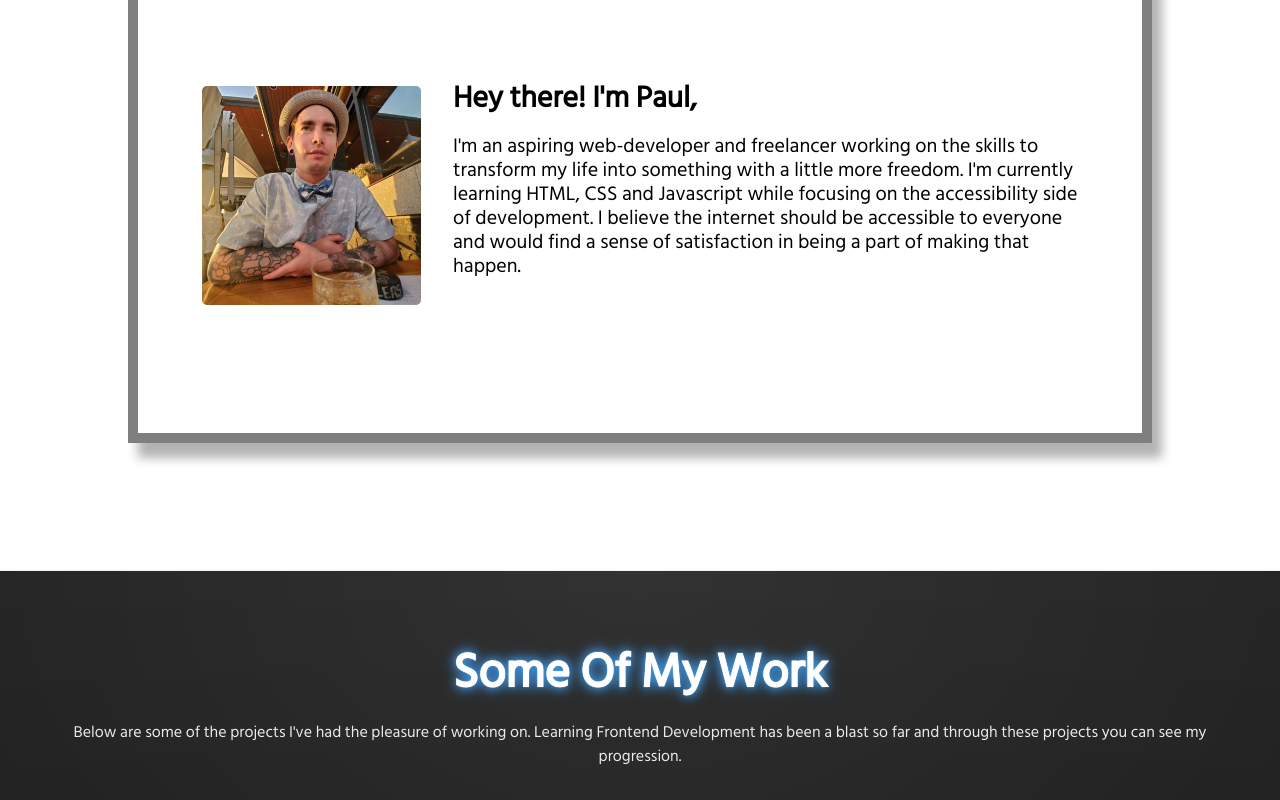
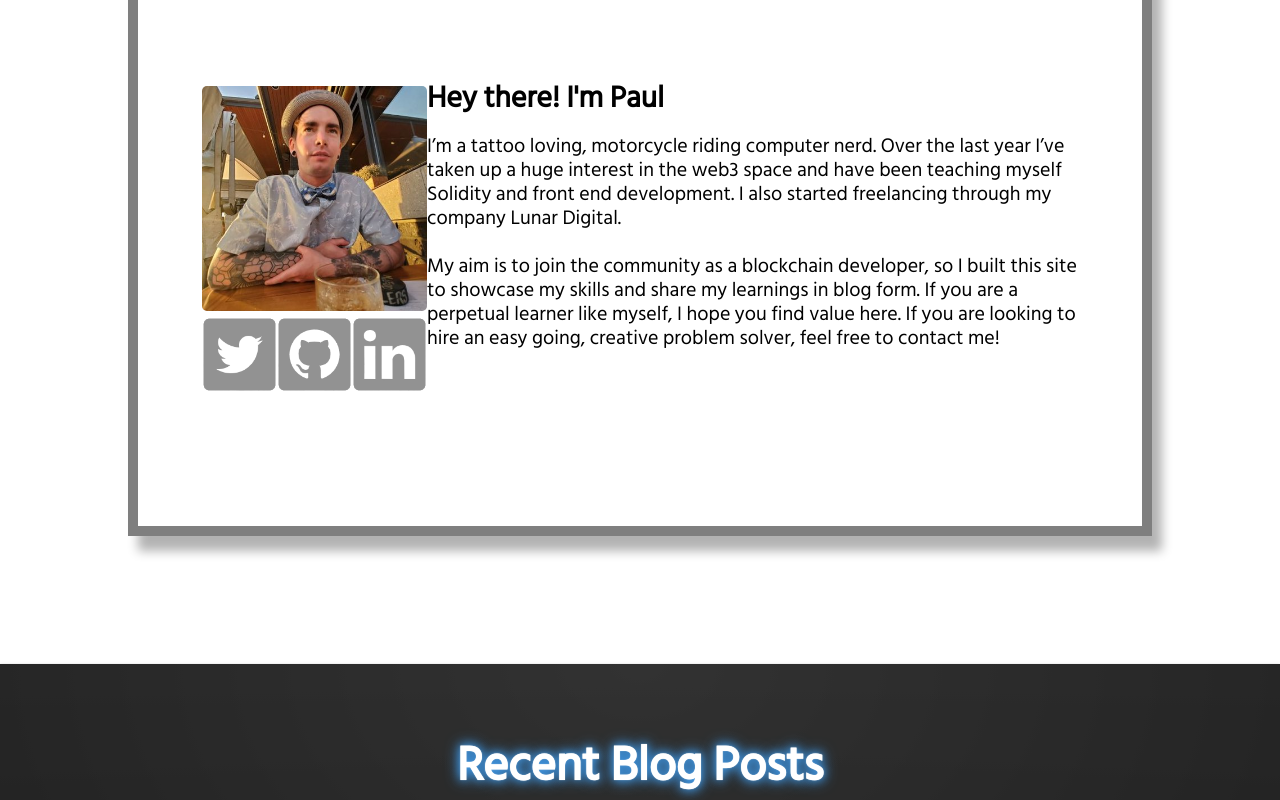
Before and after one commit to paul-mcaviney/My-Portfolio, a plain HTML site: page index.html in a window 1280 px wide. Shown: the part 980-1780 px from the top of the page. Drawn offline with Linux system fonts and the light colour scheme.

Commit message:
Redoing a bunch of the main page

```diff
--- a/index.html
+++ b/index.html
@@ -24,11 +24,11 @@
       <a class="nav-link" href="#about">About</a>
     </li>
     <li class="nav-item">
-      <a class="nav-link" href="#work">Work</a>
+      <a class="nav-link" href="https://blog.paulmcaviney.ca" target="_blank">Blog</a>
     </li>
-    <li class="nav-item">
+    <!-- <li class="nav-item">
       <a class="nav-link" href="#services">Services</a>
-    </li>
+    </li> -->
     <li class="nav-item">
       <a class="nav-link" href="#contact">Contact</a>
     </li>
@@ -57,23 +57,43 @@
 <!------------------------------------->
 
 <section id="about">
-  <!-- maybe add a profile photo here -->
-  <img id="profile-photo" src="assets/images/me.jpg" alt="Paul's profile photo. He is so handsome!">
+  <div class="profile-links">
+    <img id="profile-photo" src="assets/images/me.jpg" alt="Paul's profile photo. He is so handsome!">
+    <div class="social-set">
+        <ul class="about-socials">
+            <li class="social-icon-item" id="twitter">
+              <a href="https://twitter.com/paul_can_code" target="_blank"><img class="social-icon" src="assets/images/twitter_blue_512px.png" alt="twitter icon social media link"></a>
+            </li>
+            <li class="social-icon-item" id="github">
+              <a href="https://github.com/paul-mcaviney" target="_blank"><img class="social-icon" src="assets/images/github_blue_512px.png" alt="github icon social media link"></a>
+            </li>
+            <li class="social-icon-item" id="linkedin">
+                <a href="#" target="_blank"><img class="social-icon" src="assets/images/linkedin_blue_512px.png" alt="linked in icon social media link"></a>
+              </li>
+          </ul>
+    </div>
+  </div>
   <section>
-  <h2>Hey there! I'm Paul,</h2>
+  <h2>Hey there! I'm Paul</h2>
   <br>
-  <p>I'm an aspiring web-developer and freelancer working on the skills to transform my life into something with a little more freedom. I'm currently learning HTML, CSS and Javascript while focusing on the accessibility side of development. I believe the internet should be accessible to everyone and would find a sense of satisfaction in being a part of making that happen.
+  <p>
+    I’m a tattoo loving, motorcycle riding computer nerd. Over the last year I’ve taken up a huge interest in the web3 space and have been teaching myself Solidity and front end development. I also started freelancing through my company Lunar Digital.
+  </p>
+  <br>
+  <p>
+    My aim is to join the community as a blockchain developer, so I built this site to showcase my skills and share my learnings in blog form. If you are a perpetual learner like myself, I hope you find value here. If you are looking to hire an easy going, creative problem solver, feel free to contact me!
+  </p>
   </section>
 </section>
 
 <!------------------------------------>
-<!--              Work              -->
+<!--          Blog Section          -->
 <!------------------------------------>
 
 <section id="work">
   <div id="word-container">
-    <h2 id="work-header">Some Of My Work</h2>
-    <p id="work-description">Below are some of the projects I've had the pleasure of working on. Learning Frontend Development has been a blast so far and through these projects you can see my progression.</p>
+    <h2 id="work-header">Recent Blog Posts</h2>
+    <!-- <p id="work-description">Below are some of the projects I've had the pleasure of working on. Learning Frontend Development has been a blast so far and through these projects you can see my progression.</p> -->
   </div>
   <div id="work-top">
 
@@ -104,7 +124,7 @@
 <!--            Services            -->
 <!------------------------------------>
 
-<div class="wave-container">
+<!-- <div class="wave-container">
   <svg  aria-hidden="true" class="wave" xmlns="http://www.w3.org/2000/svg" viewBox="0 0 1440 320"><path fill="#212121" fill-opacity="1" d="M0,224L48,234.7C96,245,192,267,288,266.7C384,267,480,245,576,224C672,203,768,181,864,170.7C960,160,1056,160,1152,176C1248,192,1344,224,1392,240L1440,256L1440,320L1392,320C1344,320,1248,320,1152,320C1056,320,960,320,864,320C768,320,672,320,576,320C480,320,384,320,288,320C192,320,96,320,48,320L0,320Z"></path></svg>
 </div>
 
@@ -132,7 +152,7 @@
 <!------------------------------------>
 <!--            Contact             -->
 <!------------------------------------>
-
+<!--
 <section id="contact">
   <p id="contact-intro">If you'd like to discuss a website proposal or any other business related topics, feel free to reach out through the form below or email me directly via <a href="mailto:paul.mcaviney@protonmail.com? subject=Work Proposal via Profile Page" target="_blank">this link</a>.</p>
   <br>
@@ -165,7 +185,7 @@
       </p>
     </section>
   </form>
-</section>
+</section> -->
 
 <!------------------------------------>
 <!--            Socials             -->
@@ -182,9 +202,9 @@
     <li class="social-icon-item" id="github">
       <a href="https://github.com/paul-mcaviney" target="_blank"><img class="social-icon" src="assets/images/github_blue_512px.png" alt="github icon social media link"></a>
     </li>
-    <li class="social-icon-item" id="codepen">
+    <!-- <li class="social-icon-item" id="codepen">
       <a href="https://codepen.io/Paul-McAviney" target="_blank"><img class="social-icon" src="assets/images/codepen_codepen.io_blue_512px.png" alt="codepen icon social media link"></a>
-    </li>
+    </li> -->
   </ul>
 </section>
 
--- a/style.css
+++ b/style.css
@@ -247,6 +247,22 @@
     justify-content: space-evenly;
   }
 
+  /* .profile-links {
+      width: 1500px;
+      border: 1px solid red;
+  } */
+
+  .about-socials {
+      list-style: none;
+      display: flex;
+      flex-direction: row;
+      justify-content: space-between;
+  }
+
+  .social-icon {
+      filter: grayscale(100%);
+  }
+
   @media (max-width: 1000px) {
     #about {
       font-size: 1.1rem;
@@ -256,7 +272,7 @@
   }
 
   #profile-photo {
-    width: 25%;
+    width: 100%;
     height: auto;
     margin-right: 2rem;
     border-radius: 5px;
```
